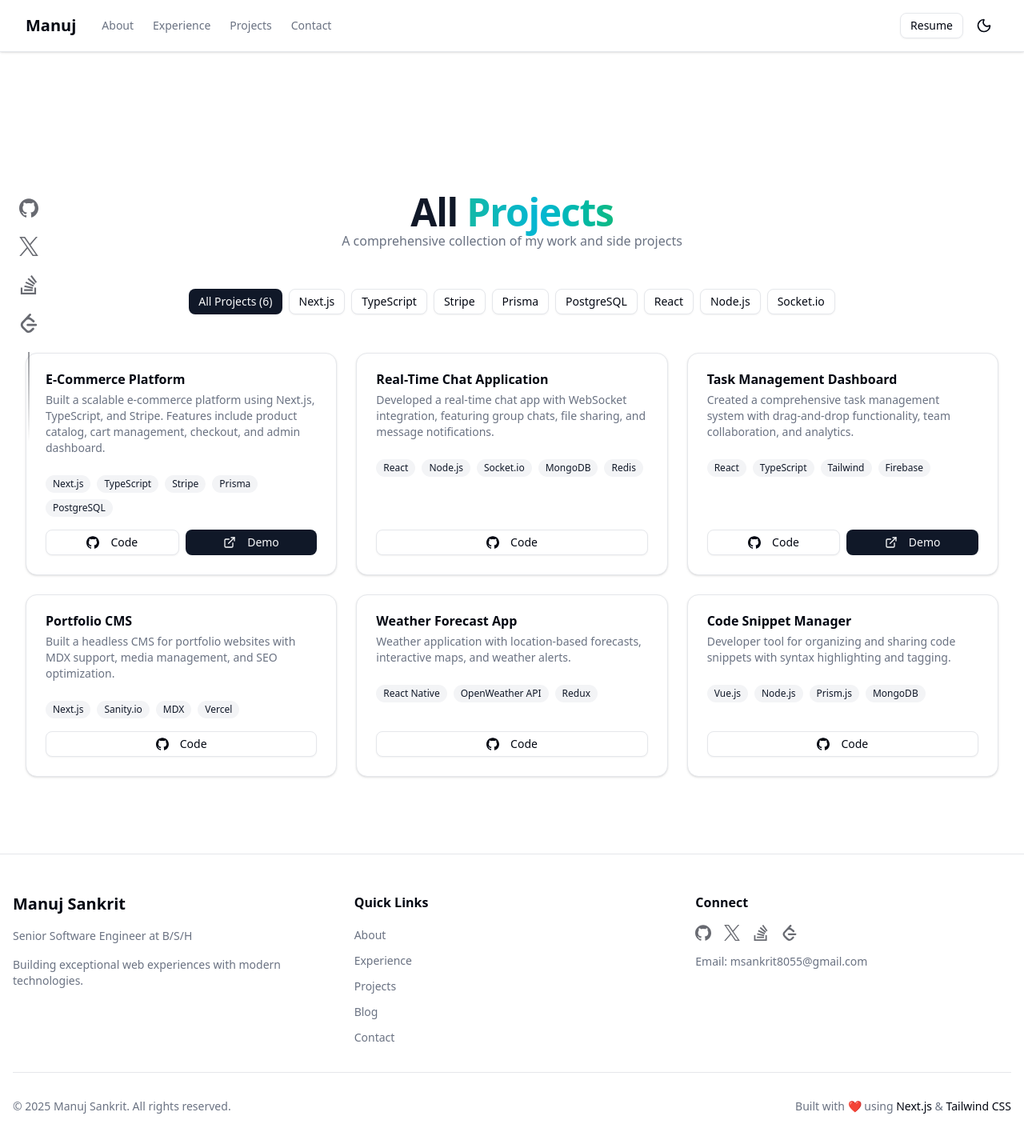
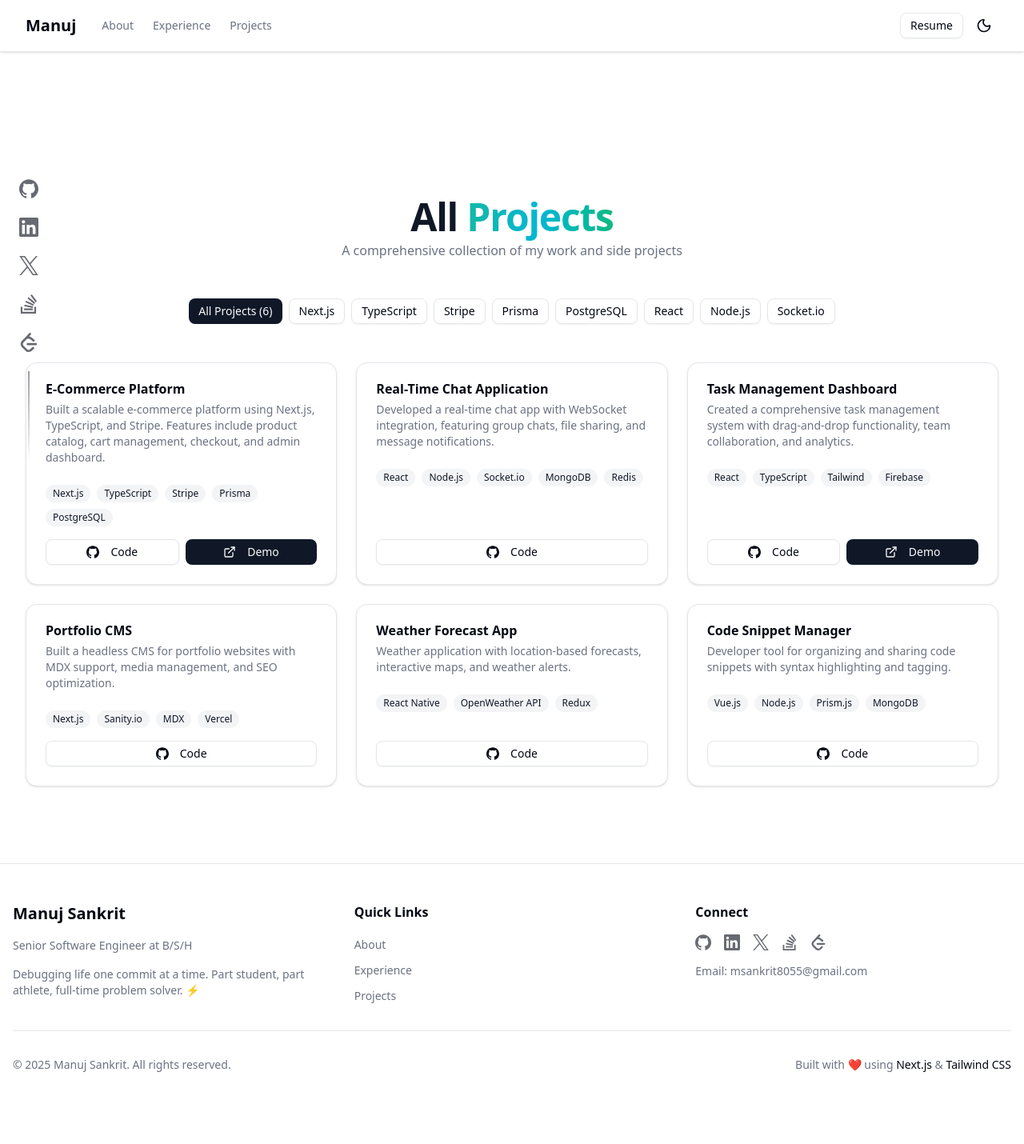
Before and after one commit to mandy8055/portfolio-v2, a Next.js app: page /projects in a window 1280 px wide. Shown: the top 1430 px of the page at 80% size. After the commit the page ends 1389 px from the top, so only its background shows below. Built offline with nearby package versions, Linux system fonts and the light colour scheme.

Commit message:
feat: ✨ implement missing design stuffs
- integrate linkedin icon
- implement console-graffiti
- remove contact us section as it is overdo
- update footer content
- perform housekeeping
- fix minor styling issues

```diff
--- a/src/app/layout.tsx
+++ b/src/app/layout.tsx
@@ -3,6 +3,7 @@ import { Geist, Geist_Mono } from 'next/font/google';
 import { ThemeProvider } from '@/components/theme-provider';
 import { Navbar } from '@/components/navbar';
 import { SocialSidebar } from '@/components/social-sidebar';
+import { ConsoleGraffiti } from '@/components/console-graffiti';
 import './globals.css';
 import { Footer } from '@/components/custom-footer';
 
@@ -38,6 +39,7 @@ export default function RootLayout({
           enableSystem
           disableTransitionOnChange
         >
+          <ConsoleGraffiti />
           <Navbar />
           <SocialSidebar />
           {children}
--- a/src/app/page.tsx
+++ b/src/app/page.tsx
@@ -1,7 +1,6 @@
 import { EnhancedHero } from '@/components/sections/enhanced-hero';
 import { AboutSection } from '@/components/sections/about-section';
 import { ProjectsSection } from '@/components/sections/projects-section';
-import { ContactSection } from '@/components/sections/contact-section';
 
 export default function Home() {
   return (
@@ -12,7 +11,6 @@ export default function Home() {
       {/* Main Sections */}
       <AboutSection />
       <ProjectsSection />
-      <ContactSection />
     </div>
   );
 }
--- a/src/components/animations/gradient-text.tsx
+++ b/src/components/animations/gradient-text.tsx
@@ -16,7 +16,7 @@ export function GradientText({
   if (!animate) {
     return (
       <span
-        className={`bg-linear-to-r from-theme-primary via-theme-secondary to-theme-tertiary bg-clip-text text-transparent ${className}`}
+        className={`bg-linear-to-r from-theme-primary via-theme-secondary to-theme-tertiary bg-clip-text text-transparent leading-tight pb-2 ${className}`}
       >
         {children}
       </span>
@@ -25,7 +25,7 @@ export function GradientText({
 
   return (
     <motion.span
-      className={`inline-block bg-linear-to-r from-theme-primary via-theme-secondary to-theme-tertiary bg-clip-text text-transparent ${className}`}
+      className={`inline-block bg-linear-to-r from-theme-primary via-theme-secondary to-theme-tertiary bg-clip-text text-transparent leading-tight pb-2 ${className}`}
       style={{
         backgroundSize: '200% auto',
       }}
--- /dev/null
+++ b/src/components/console-graffiti.tsx
@@ -0,0 +1,40 @@
+'use client';
+
+import { useEffect } from 'react';
+
+declare global {
+  interface Window {
+    showSecret?: () => void;
+  }
+}
+
+export function ConsoleGraffiti() {
+  useEffect(() => {
+    console.log(
+      '%cBuilt with ❤️ by Manuj',
+      'color: #22d3ee; font-size: 16px; font-weight: bold;',
+    );
+
+    console.log(
+      '%c💡 Psst... try typing %cshowSecret()%c to unlock something special!',
+      'color: #94a3b8; font-size: 13px;',
+      'color: #22d3ee; font-weight: bold; background: #1e293b; padding: 2px 6px;',
+      'color: #94a3b8; font-size: 13px;',
+    );
+
+    // Easter egg function
+    window.showSecret = () => {
+      console.clear();
+      console.log(
+        '%c🎉 You found it!',
+        'color: #22d3ee; font-size: 24px; font-weight: bold;',
+      );
+      console.log(
+        '%c"Code is like humor. When you have to explain it, it\'s bad."',
+        'color: #a855f7; font-size: 14px; font-style: italic;',
+      );
+    };
+  }, []);
+
+  return null;
+}
--- a/src/components/custom-footer.tsx
+++ b/src/components/custom-footer.tsx
@@ -35,7 +35,8 @@ export function Footer() {
               {personalInfo.tagline}
             </p>
             <p className='text-muted-foreground text-sm'>
-              Building exceptional web experiences with modern technologies.
+              Debugging life one commit at a time. Part student, part athlete,
+              full-time problem solver. ⚡
             </p>
           </div>
 
@@ -67,22 +68,14 @@ export function Footer() {
                   Projects
                 </Link>
               </li>
-              <li>
+              {/* <li>
                 <Link
                   href='/blog'
                   className='text-sm text-muted-foreground hover:text-theme-primary transition-colors'
                 >
                   Blog
                 </Link>
-              </li>
-              <li>
-                <Link
-                  href='/#contact'
-                  className='text-sm text-muted-foreground hover:text-theme-primary transition-colors'
-                >
-                  Contact
-                </Link>
-              </li>
+              </li> */}
             </ul>
           </div>
 
--- a/src/components/navbar.tsx
+++ b/src/components/navbar.tsx
@@ -1,32 +1,12 @@
 'use client';
 
 import Link from 'next/link';
-import { useRouter, usePathname } from 'next/navigation';
 import { ThemeToggle } from '@/components/theme-toggle';
 import { Container } from '@/components/ui/custom-container';
 import { Button } from '@/components/ui/button';
 import { personalInfo } from '@/data/personal';
 
 export function Navbar() {
-  const router = useRouter();
-  const pathname = usePathname();
-
-  const handleContactClick = (e: React.MouseEvent<HTMLAnchorElement>) => {
-    e.preventDefault();
-    if (pathname !== '/') {
-      router.push('/#contact');
-      setTimeout(() => {
-        document
-          .getElementById('contact')
-          ?.scrollIntoView({ behavior: 'smooth' });
-      }, 100);
-    } else {
-      document
-        .getElementById('contact')
-        ?.scrollIntoView({ behavior: 'smooth' });
-    }
-  };
-
   return (
     <nav className='sticky top-0 z-50 w-full border-b bg-background/95 backdrop-blur supports-backdrop-filter:bg-background/60 shadow-sm'>
       <Container>
@@ -69,15 +49,6 @@ export function Navbar() {
                 Blog
                 <span className='absolute -bottom-1 left-0 w-0 h-0.5 bg-theme-primary transition-all group-hover:w-full'></span>
               </Link> */}
-
-              <a
-                href='#contact'
-                onClick={handleContactClick}
-                className='text-sm font-medium text-muted-foreground hover:text-theme-primary transition-colors cursor-pointer relative group'
-              >
-                Contact
-                <span className='absolute -bottom-1 left-0 w-0 h-0.5 bg-theme-primary transition-all group-hover:w-full'></span>
-              </a>
             </div>
           </div>
           <div className='flex items-center gap-2'>
--- a/src/components/sections/enhanced-hero.tsx
+++ b/src/components/sections/enhanced-hero.tsx
@@ -2,9 +2,8 @@
 
 import { motion } from 'motion/react';
 import Link from 'next/link';
-import { personalInfo } from '@/data/personal';
+import { personalInfo, roles } from '@/data/personal';
 import { Button } from '@/components/ui/button';
-// Background Effects - Choose one or combine them!
 import { ParticlesBackground } from '@/components/backgrounds/particles-background';
 // Animations
 
@@ -13,21 +12,13 @@ import { FileText } from 'lucide-react';
 import { Typewriter } from '@/components/animations/typewriter-effect';
 
 export function EnhancedHero() {
-  const roles = [
-    'Full Stack Developer',
-    'React/Next.js Expert',
-    'Cloud Architect',
-    'Tech Enthusiast',
-    'Open Source Evangelist',
-  ];
-
   return (
     <section className='relative min-h-screen flex items-center justify-center overflow-hidden'>
       <div className='absolute inset-0 z-0'>
         <ParticlesBackground />
       </div>
 
-      {/* Gradient Overlays - Reduced opacity to show particles */}
+      {/* Gradient Overlays */}
       <div className='absolute inset-0 bg-linear-to-b from-background/20 via-transparent to-background/40 pointer-events-none' />
       <div className='absolute inset-0 bg-linear-to-r from-theme-primary/3 via-theme-secondary/2 to-theme-tertiary/3 pointer-events-none' />
 
@@ -49,7 +40,7 @@ export function EnhancedHero() {
             initial={{ opacity: 0, scale: 0.9 }}
             animate={{ opacity: 1, scale: 1 }}
             transition={{ duration: 0.6, delay: 0.2 }}
-            className='text-5xl md:text-7xl lg:text-8xl font-bold mb-6'
+            className='text-5xl md:text-7xl lg:text-8xl font-bold mb-6 overflow-visible'
           >
             <GradientText animate={true}>{personalInfo.name}</GradientText>
           </motion.h1>
--- a/src/components/ui/simple-icon.tsx
+++ b/src/components/ui/simple-icon.tsx
@@ -11,11 +11,24 @@ export type SimpleIconProps = {
   className?: string;
 };
 
+// Custom LinkedIn icon (not available in simple-icons due to LinkedIn's policy)
+const LinkedIn: SimpleIconType = {
+  title: 'LinkedIn',
+  slug: 'linkedin',
+  hex: '0A66C2',
+  source: 'https://brand.linkedin.com/',
+  svg: '<svg role="img" viewBox="0 0 24 24" xmlns="http://www.w3.org/2000/svg"><title>LinkedIn</title><path d="M20.447 20.452h-3.554v-5.569c0-1.328-.027-3.037-1.852-3.037-1.853 0-2.136 1.445-2.136 2.939v5.667H9.351V9h3.414v1.561h.046c.477-.9 1.637-1.85 3.37-1.85 3.601 0 4.267 2.37 4.267 5.455v6.286zM5.337 7.433c-1.144 0-2.063-.926-2.063-2.065 0-1.138.92-2.063 2.063-2.063 1.14 0 2.064.925 2.064 2.063 0 1.139-.925 2.065-2.064 2.065zm1.782 13.019H3.555V9h3.564v11.452zM22.225 0H1.771C.792 0 0 .774 0 1.729v20.542C0 23.227.792 24 1.771 24h20.451C23.2 24 24 23.227 24 22.271V1.729C24 .774 23.2 0 22.222 0h.003z"/></svg>',
+  path: 'M20.447 20.452h-3.554v-5.569c0-1.328-.027-3.037-1.852-3.037-1.853 0-2.136 1.445-2.136 2.939v5.667H9.351V9h3.414v1.561h.046c.477-.9 1.637-1.85 3.37-1.85 3.601 0 4.267 2.37 4.267 5.455v6.286zM5.337 7.433c-1.144 0-2.063-.926-2.063-2.065 0-1.138.92-2.063 2.063-2.063 1.14 0 2.064.925 2.064 2.063 0 1.139-.925 2.065-2.064 2.065zm1.782 13.019H3.555V9h3.564v11.452zM22.225 0H1.771C.792 0 0 .774 0 1.729v20.542C0 23.227.792 24 1.771 24h20.451C23.2 24 24 23.227 24 22.271V1.729C24 .774 23.2 0 22.222 0h.003z',
+  guidelines: 'https://brand.linkedin.com/policies',
+  license: { type: 'TM', url: '' },
+};
+
 const iconRegistry: Record<string, SimpleIconType> = {
   Github,
   X,
   StackOverflow,
   LeetCode,
+  LinkedIn,
 };
 
 /**
--- a/src/data/personal.ts
+++ b/src/data/personal.ts
@@ -27,6 +27,11 @@ export const personalInfo: PersonalInfo = {
       icon: 'Github',
     },
     {
+      name: 'LinkedIn',
+      url: 'https://www.linkedin.com/in/manuj-sankrit-b82175117/',
+      icon: 'LinkedIn',
+    },
+    {
       name: 'X',
       url: 'https://x.com/mandy8055',
       icon: 'X',
@@ -52,7 +57,7 @@ export const aboutMe = {
   highlights: [
     'Arctic Code Vault Contributor (GitHub Archive Program)',
     'GATE Qualified (Computer Science & Engineering)',
-    'Cracked JEE',
+    'Cracked JEE Mains',
     'State-level Swimming Championship Medalist',
   ],
 
@@ -136,3 +141,11 @@ export const aboutMe = {
     },
   ],
 };
+
+export const roles = [
+  'Full Stack Developer',
+  'React/Next.js Expert',
+  'Cloud Architect',
+  'Tech Enthusiast',
+  'Open Source Evangelist',
+];
```
